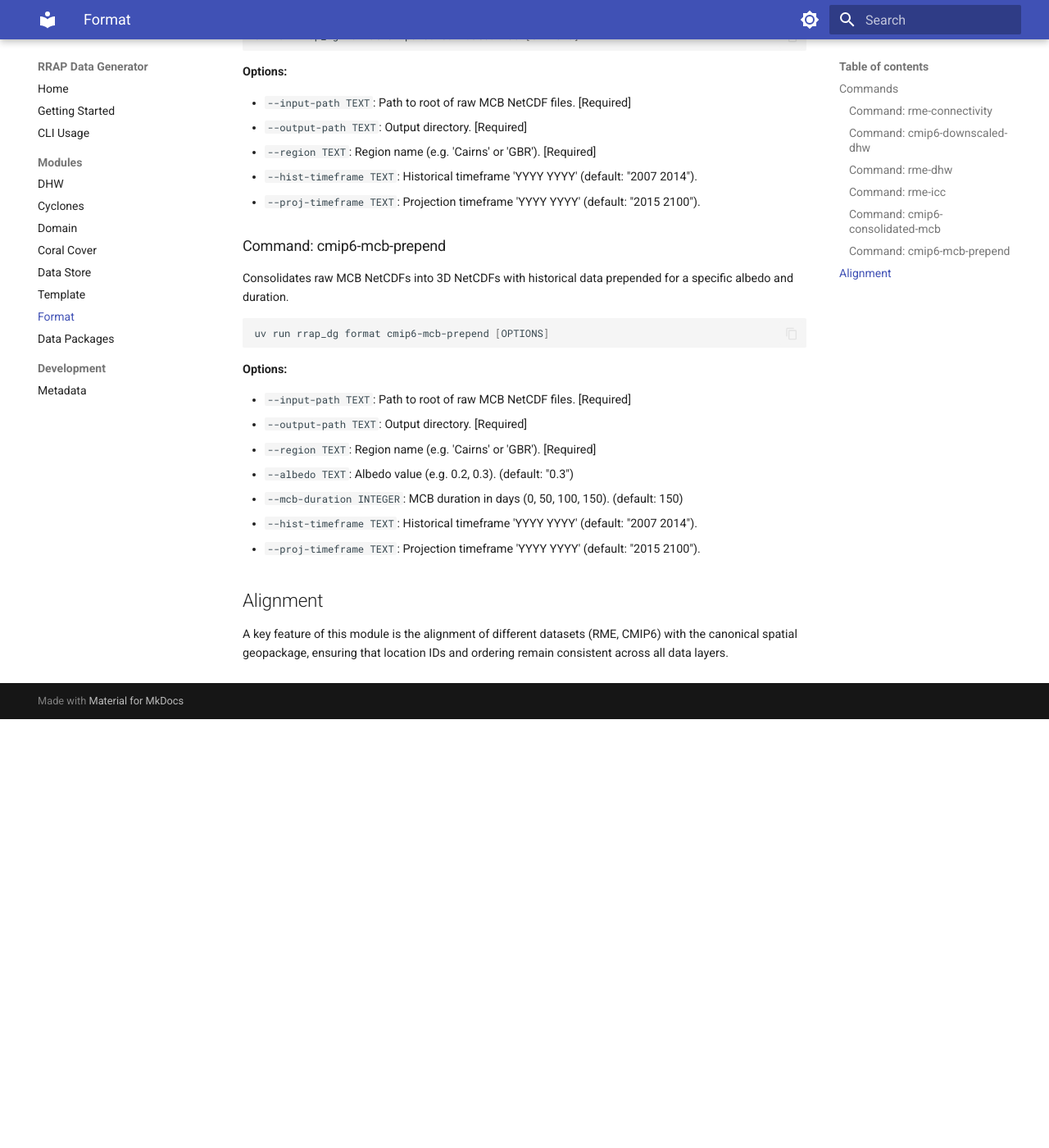
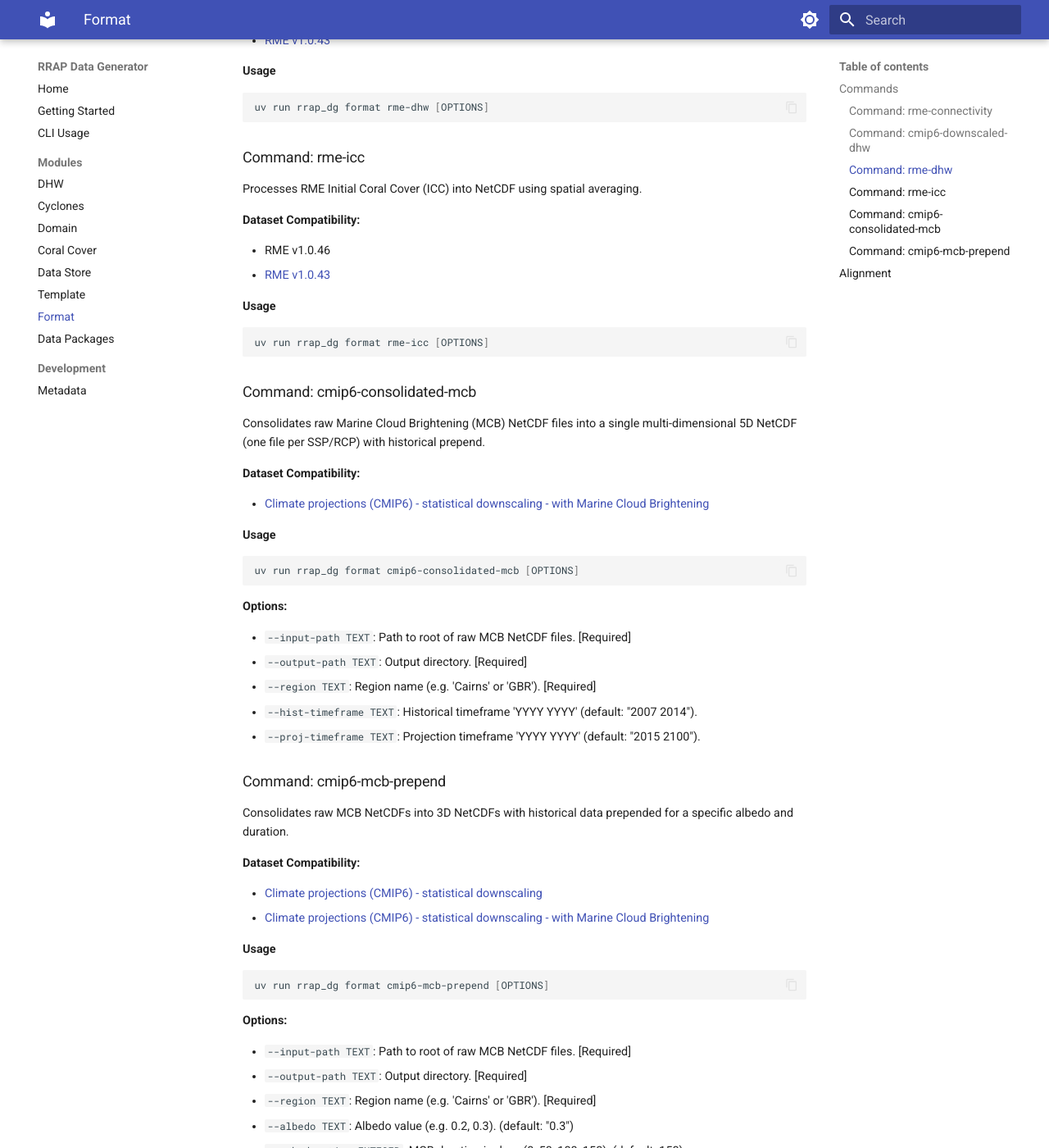
Before and after one commit to open-AIMS/rrap-dg, an MkDocs documentation site: the page built from docs/modules/format.md, in a window 1280 px wide and 1400 px high, scrolled down 950 px. Shown: the whole window at 82% size. Built offline with MkDocs 1.6.1 and Material for MkDocs 9.7.7, drawn with Linux system fonts in a browser that asks for light colours; before the commit the page ends 1827 px from its top, so only the background shows below that; some of the changed text lies outside the part shown.

Commit message:
docs: document compatibility between formatters and datasets

````diff
--- a/docs/modules/format.md
+++ b/docs/modules/format.md
@@ -8,6 +8,12 @@ The `format` module provides specialized tools to reformat ReefMod Engine (RME)
 
 Aligns RME connectivity matrices with canonical UNIQUE IDs.
 
+**Dataset Compatibility:**
+
+- RME v1.0.46
+- [RME v1.0.43](https://hdl.handle.net/102.100.100/711071)
+
+**Usage**
 ```bash
 uv run rrap_dg format rme-connectivity [OPTIONS]
 ```
@@ -16,6 +22,11 @@ uv run rrap_dg format rme-connectivity [OPTIONS]
 
 Standardizes CMIP6 statistically downscaled NetCDF DHW files.
 
+**Dataset Compatibility:**
+
+- [Climate projections (CMIP6) - statistical downscaling](https://hdl.handle.net/102.100.100/705397)
+
+**Usage**
 ```bash
 uv run rrap_dg format cmip6-downscaled-dhw [OPTIONS]
 ```
@@ -24,6 +35,12 @@ uv run rrap_dg format cmip6-downscaled-dhw [OPTIONS]
 
 Converts RME DHW CSVs to standardized NetCDF files.
 
+**Dataset Compatibility:**
+
+- RME v1.0.46
+- [RME v1.0.43](https://hdl.handle.net/102.100.100/711071)
+
+**Usage**
 ```bash
 uv run rrap_dg format rme-dhw [OPTIONS]
 ```
@@ -32,6 +49,12 @@ uv run rrap_dg format rme-dhw [OPTIONS]
 
 Processes RME Initial Coral Cover (ICC) into NetCDF using spatial averaging.
 
+**Dataset Compatibility:**
+
+- RME v1.0.46
+- [RME v1.0.43](https://hdl.handle.net/102.100.100/711071)
+
+**Usage**
 ```bash
 uv run rrap_dg format rme-icc [OPTIONS]
 ```
@@ -40,6 +63,11 @@ uv run rrap_dg format rme-icc [OPTIONS]
 
 Consolidates raw Marine Cloud Brightening (MCB) NetCDF files into a single multi-dimensional 5D NetCDF (one file per SSP/RCP) with historical prepend.
 
+**Dataset Compatibility:**
+
+- [Climate projections (CMIP6) - statistical downscaling - with Marine Cloud Brightening](https://hdl.handle.net/102.100.100/705580)
+
+**Usage**
 ```bash
 uv run rrap_dg format cmip6-consolidated-mcb [OPTIONS]
 ```
@@ -56,6 +84,12 @@ uv run rrap_dg format cmip6-consolidated-mcb [OPTIONS]
 
 Consolidates raw MCB NetCDFs into 3D NetCDFs with historical data prepended for a specific albedo and duration.
 
+**Dataset Compatibility:**
+
+- [Climate projections (CMIP6) - statistical downscaling](https://hdl.handle.net/102.100.100/705397)
+- [Climate projections (CMIP6) - statistical downscaling - with Marine Cloud Brightening](https://hdl.handle.net/102.100.100/705580)
+
+**Usage**
 ```bash
 uv run rrap_dg format cmip6-mcb-prepend [OPTIONS]
 ```
````
Also changed, not shown: 1 other file.
